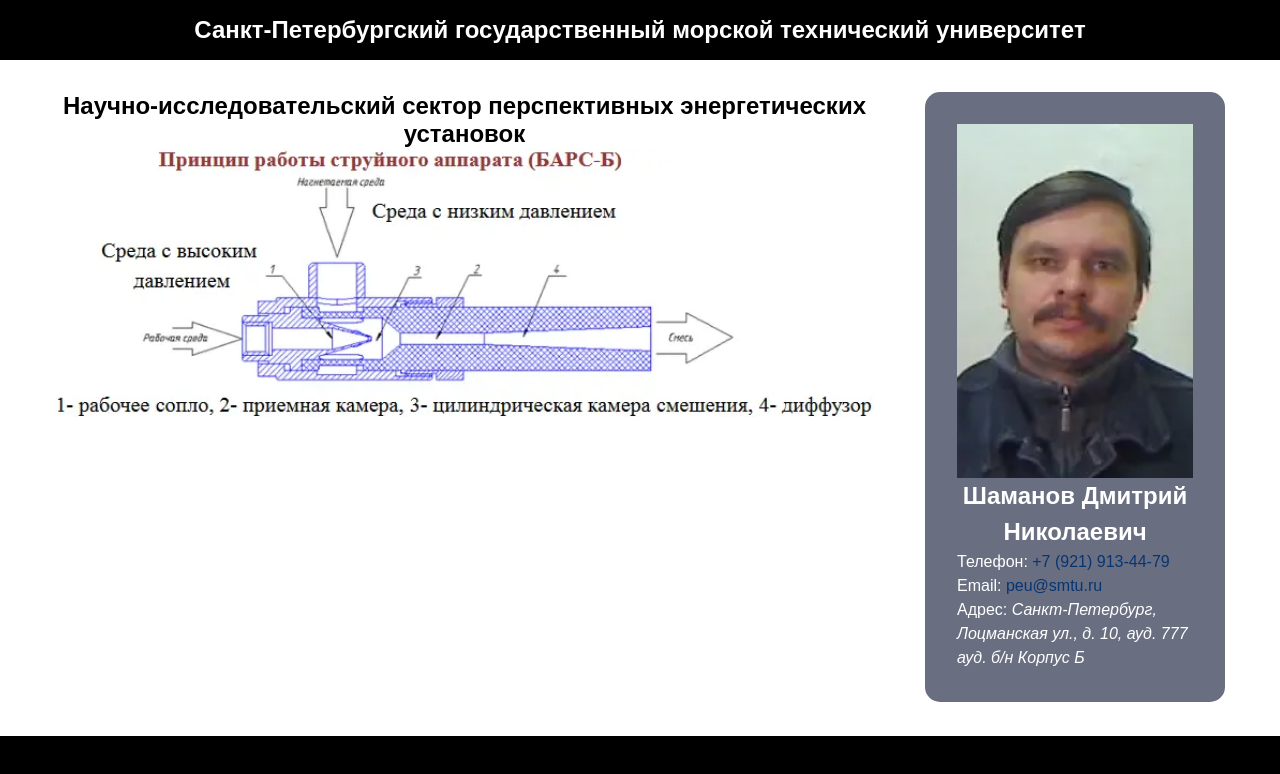
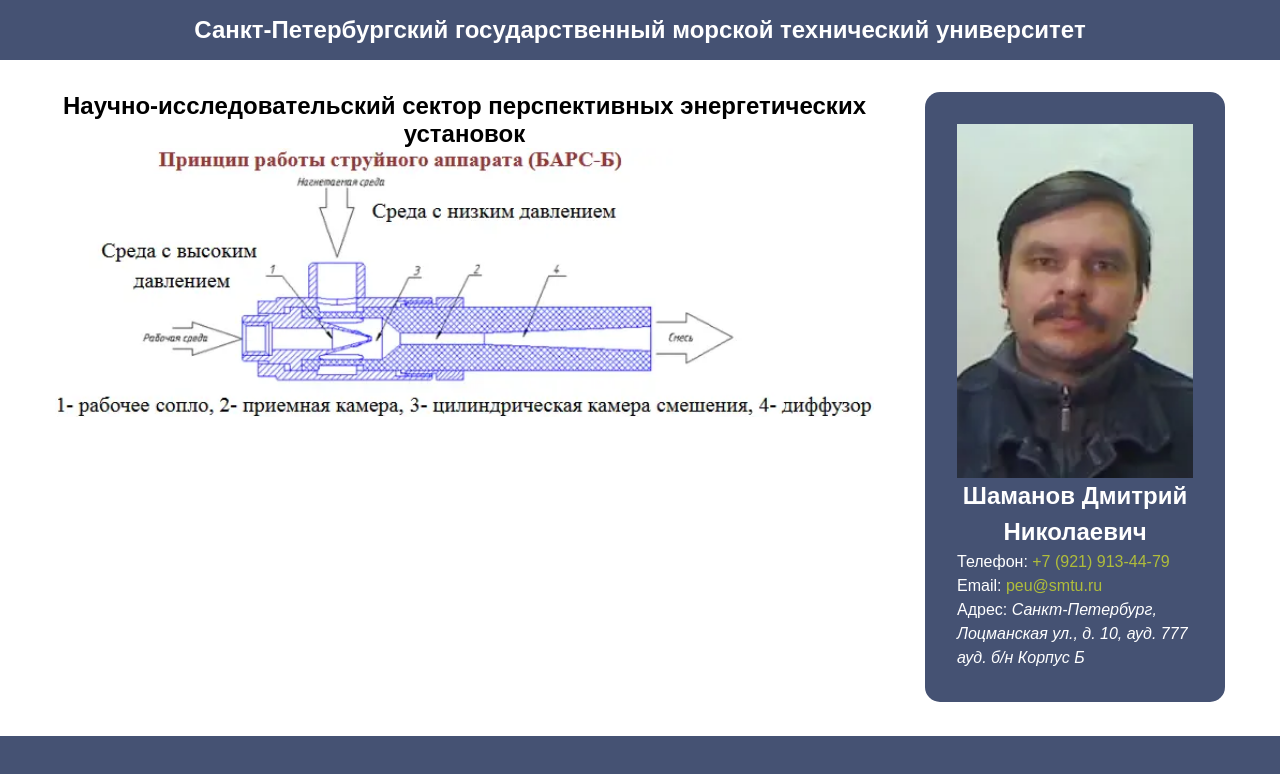
Before and after one commit to ShamanovDmitriy/hydrogen_energy_technologies, a plain HTML site: page index.html in a window 1280 px wide. Drawn offline with Linux system fonts and the light colour scheme.

Commit message:
background changed

```diff
--- a/css/style.css
+++ b/css/style.css
@@ -74,7 +74,7 @@ picture {
 
 .header {
   padding: 1em 0;
-  background-color: #000;
+  background-color: #455273;
   color: #fff;
 }
 
@@ -112,7 +112,7 @@ main {
   max-width: 300px;
   padding: 2em;
   border-radius: 15px;
-  background-color: rgba(42,50,76,.7);
+  background-color: #455273;
   color: #fff;
 }
 @media (max-width: 400px) {
@@ -151,7 +151,7 @@ main {
   display: block;
   line-height: 1.5em;
   line-height: 1.5em;
-  color: rgb(7, 53, 114);
+  color: rgb(176, 189, 59);
 }
 
 .link__text {
@@ -168,7 +168,7 @@ main {
 
 .footer {
   padding: 2em 0;
-  background-color: #000;
+  background-color: #455273;
   color: #fff;
 }
 
```
